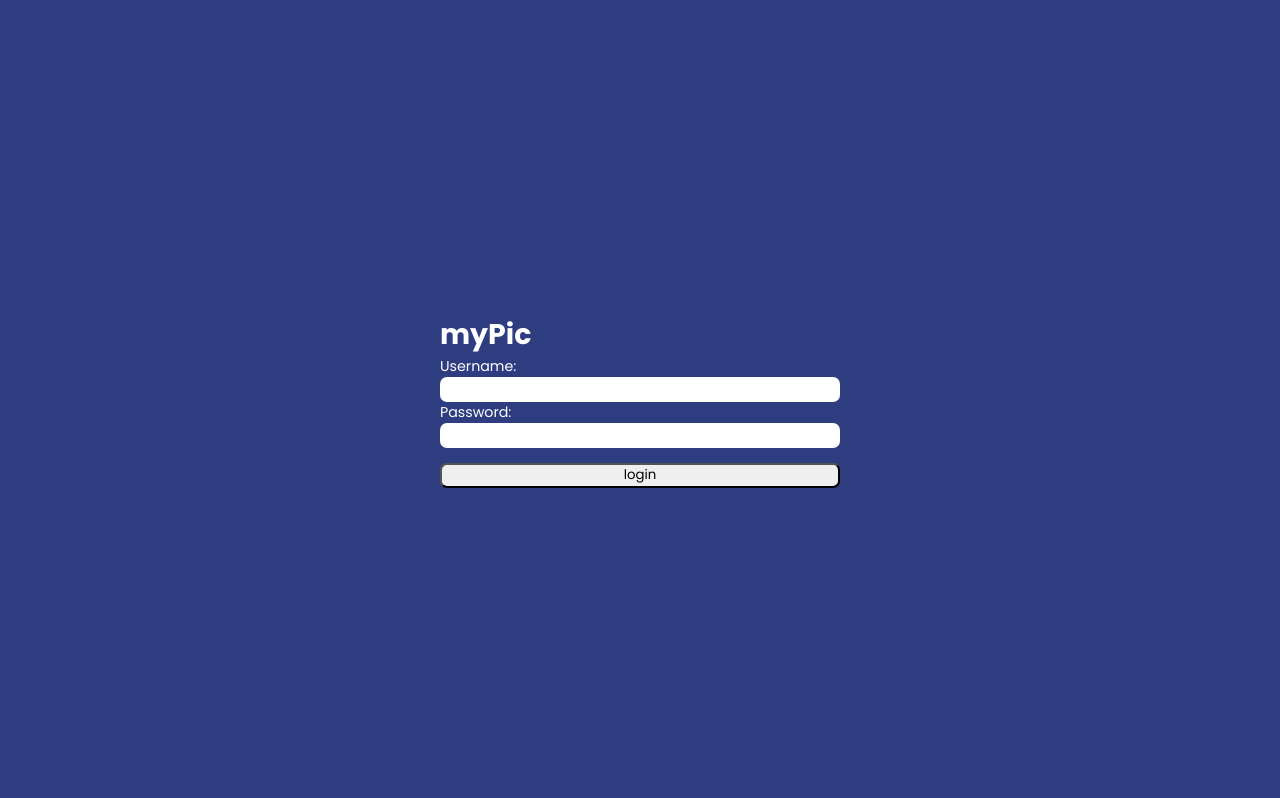
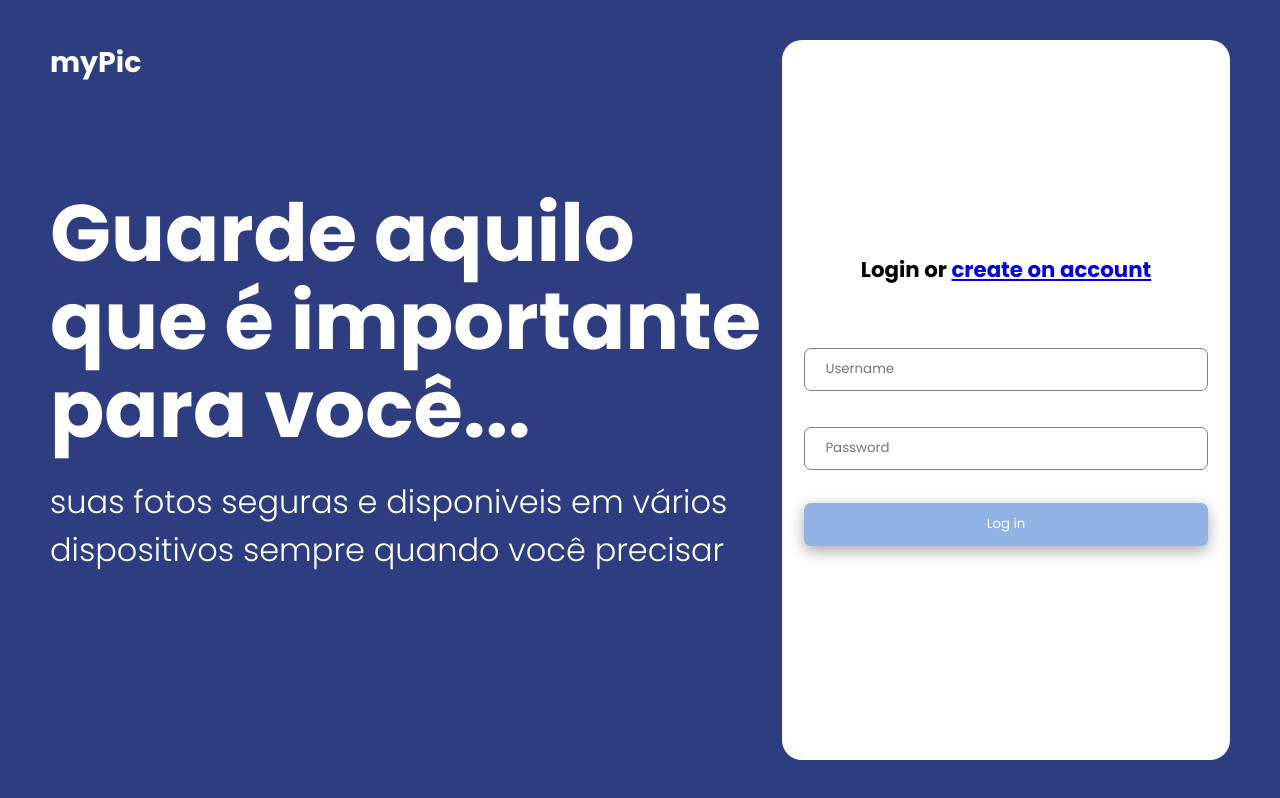
Before and after one commit to devkadu/mypic, a React (Create React App) app: page /Login in a window 1280 px wide. Built offline with nearby package versions, Linux system fonts and the light colour scheme.

Commit message:
authentication page finish

```diff
--- a/src/components/AuthForm.js
+++ /dev/null
@@ -1,24 +0,0 @@
-import React from 'react';
-import { Container, Form } from '../pages/Signup/Styles';
-
-const AuthForm = ({values, handleSubmit, handleChange, buttonlabel, type, error}) => {
-    return (
-        <>
-         <Container>
-
-            <Form onSubmit ={handleSubmit}>
-                <h1>myPic</h1>
-                <label>Username:</label>
-                <input type="text" name="username" value={values.username} onChange={handleChange}/>
-
-                <label>Password:</label>
-                <input type="text" name ="password" value={values.password} onChange={handleChange}/>
-            <button>{buttonlabel}</button>
-            </Form>
-        </Container>
-
-        </>
-    );
-}
-
-export default AuthForm;
--- /dev/null
+++ b/src/components/authentication/AuthForm.js
@@ -0,0 +1,32 @@
+import React from 'react';
+import { Link } from 'react-router-dom';
+import {FullPage, TextArea, Form } from './styles'
+
+
+const AuthForm = ({values, handleSubmit, handleChange, buttonlabel, loginmassage, signupmessage, linkmassage, type, error}) => {
+    return (
+        <>
+         <FullPage>
+             <TextArea>
+                <h1>myPic</h1>
+                <h3>Guarde aquilo que é importante para você...</h3>
+                 <p>suas fotos seguras e disponiveis em vários dispositivos sempre quando você precisar</p>
+
+             </TextArea>
+
+            <Form onSubmit ={handleSubmit}>
+                <h2>{loginmassage} or <Link to={signupmessage}> {linkmassage}</Link></h2>
+
+
+                <input type="text" name="username" placeholder='Username' value={values.username} onChange={handleChange}/>
+
+                <input type="text" name ="password" placeholder='Password' value={values.password} onChange={handleChange}/>
+            <button>{buttonlabel}</button>
+            </Form>
+        </FullPage>
+
+        </>
+    );
+}
+
+export default AuthForm;
--- /dev/null
+++ b/src/components/authentication/styles.js
@@ -0,0 +1,92 @@
+import styled from "styled-components";
+
+export const FullPage = styled.div`
+
+   width: 100vw;
+   height: 100vh;
+   background-color: #2E3D80;
+   display: flex;
+   justify-content: space-between;
+   align-items: center;
+
+
+
+`;
+
+export const TextArea = styled.div`
+    display: flex;
+    flex-direction: column;
+    height: 90vh;
+    color: white;
+    width: 90vh;
+    margin: 1px 1px 0px 50px;
+
+
+    h1{
+        margin-bottom: 50px;
+    }
+    h3{
+        font-size: 10vh;
+        font-weight: 700;
+        line-height: 11vh;
+        padding-top: 55px;
+
+    }
+
+    p{
+        font-size: 4vh;
+        padding-top: 25px;
+        font-weight: 200;
+
+
+    }
+
+
+
+`;
+
+export const Form = styled.form`
+    display: flex;
+    flex-direction: column;
+    justify-content: center;
+    align-items: center;
+    margin-right: 50px;
+
+    background-color: white;
+    width: 35vw;
+    height: 90vh;
+    align-content: center;
+    color: black;
+    border-radius: 20px;
+
+    h2{
+        margin-bottom: 10%;
+    }
+
+    input{
+        width: 90%;
+        margin: 4%;
+
+
+        border-radius: 7px;
+        border: 1px solid grey;
+        outline: 0px;
+        height: 6%;
+    }
+    input[type="text"]::placeholder{
+      padding-left: 20px;
+    }
+
+    button{
+        margin-top: 15px;
+        border-radius: 7px;
+        height: 25px;
+        width: 90%;
+        border: 0;
+        background-color: #91B2E4;
+        height: 6%;
+        color: white;
+        box-shadow: rgba(0, 0, 0, 0.35) 0px 5px 15px;
+    }
+
+`;
--- a/src/pages/Signup/Signup.js
+++ b/src/pages/Signup/Signup.js
@@ -1,7 +1,7 @@
 import React, { useState } from 'react';
 import { useHistory } from 'react-router';
 import api from '../../api/api.config';
-import AuthForm from '../../components/AuthForm';
+import AuthForm from '../../components/authentication/AuthForm';
 
 
 
@@ -37,7 +37,7 @@ const Signup = () =>{
 
     return(
        <div>
-           <AuthForm values= { formValues } handleSubmit={handleSubmit} handleChange={handleChange} buttonlabel='signup'/>
+           <AuthForm values= { formValues } handleSubmit={handleSubmit} handleChange={handleChange} buttonlabel='Sign up' loginmassage='Create an acconut' signupmessage='/login' linkmassage='Login'/>
        </div>
 
     )
--- a/src/pages/Signup/Styles.js
+++ /dev/null
@@ -1,34 +0,0 @@
-import styled from "styled-components";
-
-export const Container = styled.div`
-
-   width: 100vw;
-   height: 100vh;
-   background-color: #2E3D80;
-   display: flex;
-
-`;
-
-export const Form = styled.form`
-    display: flex;
-    flex-direction: column;
-    margin-top: 50px;
-    width: 400px;
-    margin: auto;
-    align-content: center;
-    color: white;
-
-    input{
-        border-radius: 7px;
-        border: 0 none;
-        outline: 0px;
-        height: 25px;
-    }
-
-    button{
-        margin-top: 15px;
-        border-radius: 7px;
-        height: 25px;
-    }
-
-`;
--- a/src/pages/home/Home.js
+++ b/src/pages/home/Home.js
@@ -1,10 +1,14 @@
-import { useState, useEffect } from "react"
+import React from "react"
+import { Full, Profile } from "./styles"
 
 
 export default function Home() {
     return (
-        <div>
+        <Full>
+            <Profile>
+                <h1>myPic</h1>
+            </Profile>
 
-        </div>
+        </Full>
     )
 }
--- /dev/null
+++ b/src/pages/home/styles.js
@@ -0,0 +1,20 @@
+import styled from "styled-components";
+
+export const Full = styled.div`
+    background-color: #787CBC;
+    height: 100vh;
+
+`;
+
+export const Profile = styled.div`
+    background-color: #2E3D80;
+    height: 100vh;
+    width: 20%;
+    border-radius: 0px 30px 30px 0px;
+
+    h1{
+        color: white;
+        padding: 10% 30%;
+    }
+
+`;
--- a/src/pages/login/Login.js
+++ b/src/pages/login/Login.js
@@ -1,6 +1,6 @@
 import React from "react";
 import api from "../../api/api.config";
-import AuthForm from "../../components/AuthForm";
+import AuthForm from '../../components/authentication/AuthForm';
 import { useState } from "react";
 
 const INITIAL_FORM = {
@@ -32,7 +32,7 @@ const Login = (props) => {
     }
     return(
         <div>
-            <AuthForm values= { formValues } handleSubmit={handleSubmit} handleChange={handleChange} buttonlabel='login'/>
+            <AuthForm values= { formValues } handleSubmit={handleSubmit} handleChange={handleChange} buttonlabel='Log in' loginmassage='Login' signupmessage='/signup' linkmassage="create on account"/>
         </div>
 
     );
```
